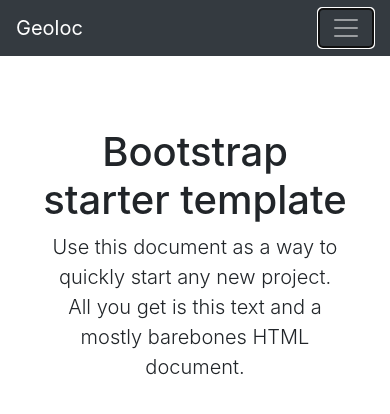
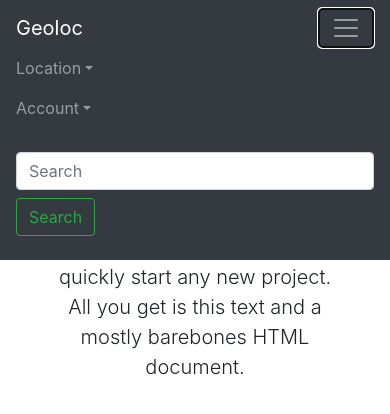
Before and after one commit to kkulewski/geoloc-app, an Angular app: page / in a window 390 px wide. Both pictures are taken after a click on the button "Toggle navigation". Shown: the top 414 px of the page. Built offline with nearby package versions, Linux system fonts and the light colour scheme.

Commit message:
Enable navbar collapse

```diff
--- a/src/app/navbar/navbar.component.html
+++ b/src/app/navbar/navbar.component.html
@@ -1,10 +1,10 @@
 <nav class="navbar navbar-expand-md navbar-dark bg-dark fixed-top">
   <a class="navbar-brand" [routerLink]="['/']">Geoloc</a>
-  <button class="navbar-toggler" type="button" data-toggle="collapse" data-target="#navbarsExampleDefault" aria-controls="navbarsExampleDefault"
+  <button class="navbar-toggler" type="button" (click)="isNavbarCollapsed = !isNavbarCollapsed" aria-controls="navbarsExampleDefault"
     aria-expanded="false" aria-label="Toggle navigation">
     <span class="navbar-toggler-icon"></span>
   </button>
-  <div class="collapse navbar-collapse" id="navbarsExampleDefault">
+  <div class="collapse navbar-collapse" id="navbarsExampleDefault" [ngbCollapse]="isNavbarCollapsed">
     <ul class="navbar-nav mr-auto">
       <li class="nav-item dropdown" ngbDropdown>
         <a class="nav-link dropdown-toggle" id="dropdown02" ngbDropdownToggle>Location</a>
--- a/src/app/navbar/navbar.component.ts
+++ b/src/app/navbar/navbar.component.ts
@@ -9,6 +9,8 @@ export class NavbarComponent implements OnInit {
 
   constructor() { }
 
+  isNavbarCollapsed = true;
+
   username() {
     return localStorage.getItem('user_name');
   }
```
